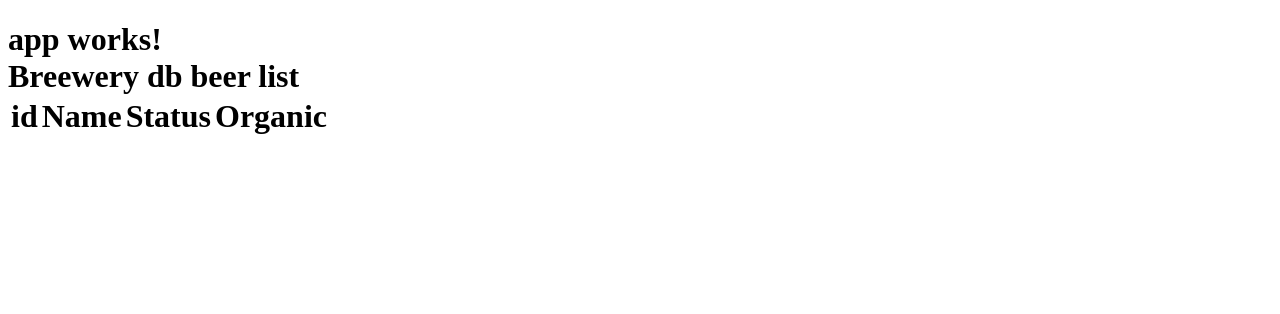
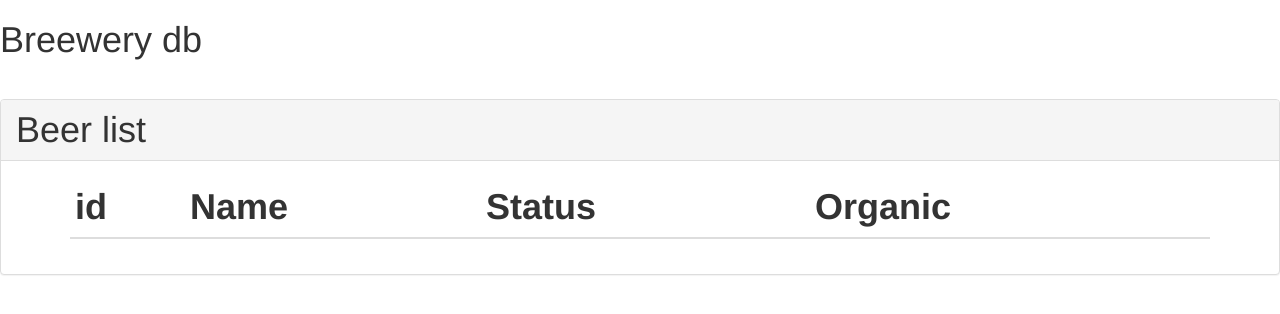
Before and after one commit to lkruscic/beerapp, an Angular app: page / in a window 1280 px wide. Shown: the top 314 px of the page. Built offline with nearby package versions, Linux system fonts and the light colour scheme.

Commit message:
Added bootstrap dependency

```diff
--- a/package.json
+++ b/package.json
@@ -20,6 +20,7 @@
     "@angular/platform-browser": "^4.0.0",
     "@angular/platform-browser-dynamic": "^4.0.0",
     "@angular/router": "^4.0.0",
+    "bootstrap": "^3.3.7",
     "core-js": "^2.4.1",
     "rxjs": "^5.1.0",
     "zone.js": "^0.8.4"
--- a/src/app/app.component.html
+++ b/src/app/app.component.html
@@ -1,4 +1,6 @@
 <h1>
-  {{title}}
+  Breewery db
+  <br />
+  <br />
   <app-beer></app-beer>
 </h1>
--- a/src/app/beer/beer.component.html
+++ b/src/app/beer/beer.component.html
@@ -1,10 +1,10 @@
-<div class='panel panel-primary'>
+<div class='panel panel-default'>
     <div class='panel-heading'>
-      Breewery db beer list
+      Beer list
     </div>
     <div class='panel-body'>
-        <div class='table-responsive'>
-            <table class='table'>
+        <div class='container'>
+            <table class="table table-striped table-condensed">
                 <thead>
                     <tr>
                         <th>id</th>
```
Also changed, not shown: .angular-cli.json.
